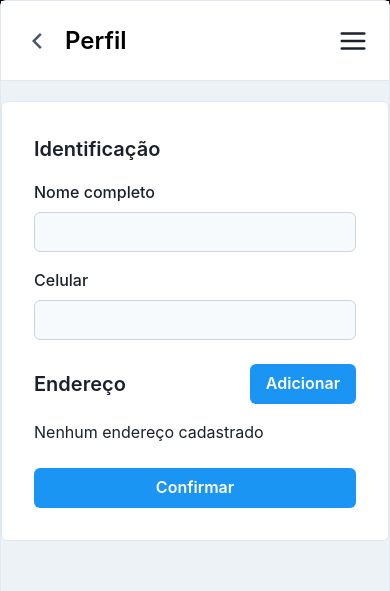
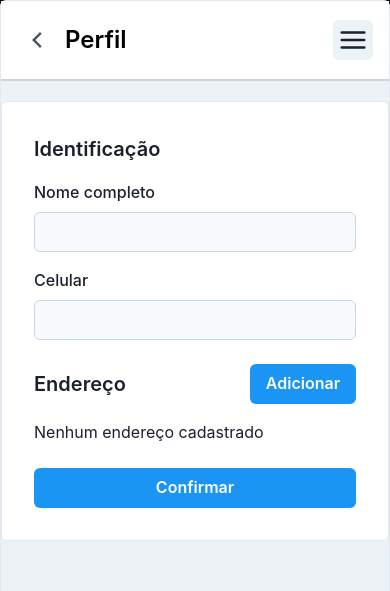
Before and after one commit to dashartt/food-dashing-app-frontend, a Next.js app: page /identification in a window 390 px wide. Shown: the top 591 px of the page. Built offline with nearby package versions, Linux system fonts and the light colour scheme.

Commit message:
refactor: :recycle: refactoring layout with sidebar menu

```diff
--- a/src/app/(client)/layout.tsx
+++ b/src/app/(client)/layout.tsx
@@ -3,7 +3,7 @@ import "../../styles/global.css";
 import type { PropsWithChildren } from "react";
 
 import Container from "@/components/helper/Container";
-import Menu from "@/components/menu/client/Menu";
+import LayoutSidebarMenu from "@/components/layouts/LayoutSidebarMenu";
 import ProviderAIO from "@/components/providers/ProviderAIO";
 
 export default function RootLayout({ children }: PropsWithChildren) {
@@ -13,7 +13,7 @@ export default function RootLayout({ children }: PropsWithChildren) {
       <body id="__next">
         <ProviderAIO>
           <Container className="bg-black">
-            <Menu>{children}</Menu>
+            <LayoutSidebarMenu>{children}</LayoutSidebarMenu>
           </Container>
         </ProviderAIO>
       </body>
--- /dev/null
+++ b/src/components/layouts/LayoutSidebarMenu.tsx
@@ -0,0 +1,183 @@
+"use client";
+
+import type { BoxProps, DrawerProps, FlexProps } from "@chakra-ui/react";
+import {
+  Box,
+  CloseButton,
+  Drawer,
+  DrawerContent,
+  Flex,
+  Icon,
+  IconButton,
+  Link,
+  Text,
+  useDisclosure,
+} from "@chakra-ui/react";
+import type { ReactNode, ReactText } from "react";
+import React from "react";
+import type { IconType } from "react-icons";
+import { BsCart3 } from "react-icons/bs";
+import { FiMenu } from "react-icons/fi";
+import { GoBook } from "react-icons/go";
+import { MdManageAccounts } from "react-icons/md";
+import { RiFileList3Line } from "react-icons/ri";
+
+import PizzariaInfo from "@/components/blocks/pizzaria-info/PizzariaInfo";
+import PageTitleHeader from "@/components/header/PageTitleHeader";
+import Container from "@/components/helper/Container";
+
+// --- NavItem ---------------------------------------------------------------->
+
+interface NavItemProps extends FlexProps {
+  icon: IconType;
+  path: string;
+  children: ReactText;
+}
+function NavItem({ icon, path, children, ...rest }: NavItemProps) {
+  return (
+    <Link href={path} className="focus:shadow-none no-underline">
+      <Flex
+        role="group"
+        className="cursor-pointer rounded-md mx-4 p-4 items-center hover:bg-gray-800 hover:text-white"
+        {...rest}
+      >
+        {icon && <Icon className="mr-4 text-2xl" as={icon} />}
+        <Text className="text-xl">{children}</Text>
+      </Flex>
+    </Link>
+  );
+}
+
+// -- MobileNav ----------------------------------------------------------------->
+
+interface MobileProps extends FlexProps {
+  onOpen: () => void;
+}
+function MobileNav({ onOpen, ...rest }: MobileProps) {
+  return (
+    <Flex
+      className="space-x-4 sticky top-0 z-10 px-4 sm:px-20, md:px-40 justify-between border-b-2 bg-white items-center border-gray-400 h-20"
+      {...rest}
+    >
+      <PageTitleHeader />
+      <IconButton
+        onClick={onOpen}
+        aria-label="Abrir menu"
+        icon={<FiMenu className="text-3xl" />}
+      />
+    </Flex>
+  );
+}
+
+// -- LinkItem ----------------------------------------------------------------->
+interface LinkItemProps {
+  path: string;
+  name: string;
+  icon: IconType;
+}
+const LinkItems: Array<LinkItemProps> = [
+  {
+    name: "Cardápio",
+    path: "/",
+    icon: GoBook,
+  },
+  {
+    path: "/cart",
+    name: "Carrinho",
+    icon: BsCart3,
+  },
+  {
+    path: "/history",
+    name: "Pedidos",
+    icon: RiFileList3Line,
+  },
+  {
+    path: "/identification",
+    name: "Conta",
+    icon: MdManageAccounts,
+  },
+];
+
+// -- SidebarContent ----------------------------------------------------------------->
+interface SidebarContentProps extends BoxProps {
+  onClose: () => void;
+}
+
+function SidebarContent({ onClose, ...rest }: SidebarContentProps) {
+  return (
+    <Box
+      className="h-full fixed w-full md:w-72 border-r-2 border-gray-200 bg-white"
+      {...rest}
+    >
+      <Flex className="border-b-2 border-gray-300 px-4 mb-4 h-20 justify-between items-center">
+        <PizzariaInfo />
+        <CloseButton display={{ base: "flex", md: "none" }} onClick={onClose} />
+      </Flex>
+
+      {LinkItems.map(({ icon, name, path }) => (
+        <NavItem key={name} icon={icon} path={path}>
+          {name}
+        </NavItem>
+      ))}
+    </Box>
+  );
+}
+
+// -- ContentBesideSidebar----------------------------------------------------------------
+
+function ContentBesideSidebar({ children }: { children: ReactNode }) {
+  return (
+    <Box ml={{ base: 0, lg: 72 }} className="bg-gray-200 min-h-screen ">
+      <PageTitleHeader isDefault isResponsive />
+      <Box className="pt-5 md:pt-10">
+        <Container
+          canFit
+          className="mx-auto rounded-md border border-gray-300 bg-white p-4 lg:mx-10"
+        >
+          {children}
+        </Container>
+      </Box>
+    </Box>
+  );
+}
+// ----Sidebar--------------------------------------------------------------
+interface SidebarProps extends DrawerProps {}
+function Sidebar({ isOpen, onClose, children }: SidebarProps) {
+  return (
+    <Drawer
+      autoFocus={false}
+      isOpen={isOpen}
+      placement="right"
+      onClose={onClose}
+      returnFocusOnClose={false}
+      onOverlayClick={onClose}
+      size={{ base: "full", sm: "xs" }}
+    >
+      <DrawerContent>{children}</DrawerContent>
+    </Drawer>
+  );
+}
+
+export default function LayoutSidebarMenu({
+  children,
+}: {
+  children: ReactNode;
+}) {
+  const { isOpen, onOpen, onClose } = useDisclosure();
+  return (
+    <Box className="mx-auto max-w-7xl border bg-white border-gray-300 rounded-md min-h-screen">
+      <MobileNav display={{ base: "flex", lg: "none" }} onOpen={onOpen} />
+
+      <SidebarContent
+        onClose={() => onClose}
+        display={{ base: "none", lg: "block" }}
+      />
+
+      <Sidebar isOpen={isOpen} onClose={onClose}>
+        <SidebarContent onClose={onClose} />
+      </Sidebar>
+
+      <ContentBesideSidebar>{children}</ContentBesideSidebar>
+    </Box>
+  );
+}
--- a/src/components/menu/client/Menu.tsx
+++ /dev/null
@@ -1,196 +0,0 @@
-"use client";
-
-import type { BoxProps, FlexProps } from "@chakra-ui/react";
-import {
-  Box,
-  CloseButton,
-  Drawer,
-  DrawerContent,
-  Flex,
-  Icon,
-  IconButton,
-  Link,
-  Text,
-  useColorModeValue,
-  useDisclosure,
-} from "@chakra-ui/react";
-import type { ReactNode, ReactText } from "react";
-import React from "react";
-import type { IconType } from "react-icons";
-import { BsCart3 } from "react-icons/bs";
-import { FiMenu } from "react-icons/fi";
-import { GoBook } from "react-icons/go";
-import { MdManageAccounts } from "react-icons/md";
-import { RiFileList3Line } from "react-icons/ri";
-
-import PizzariaInfo from "@/components/blocks/pizzaria-info/PizzariaInfo";
-import PageTitleHeader from "@/components/header/PageTitleHeader";
-import Container from "@/components/helper/Container";
-
-interface NavItemProps extends FlexProps {
-  icon: IconType;
-  path: string;
-  children: ReactText;
-}
-const NavItem = ({ icon, path, children, ...rest }: NavItemProps) => {
-  return (
-    <Link
-      href={path}
-      style={{ textDecoration: "none" }}
-      _focus={{ boxShadow: "none" }}
-    >
-      <Flex
-        role="group"
-        className="cursor-pointer rounded-md mx-4 p-4 items-center"
-        _hover={{
-          bg: "gray.500",
-          color: "white",
-        }}
-        {...rest}
-      >
-        {icon && (
-          <Icon
-            className="mr-4 text-2xl"
-            as={icon}
-            _groupHover={{
-              color: "white",
-            }}
-          />
-        )}
-        <Text className="text-xl">{children}</Text>
-      </Flex>
-    </Link>
-  );
-};
-
-interface MobileProps extends FlexProps {
-  onOpen: () => void;
-}
-const MobileNav = ({ onOpen, ...rest }: MobileProps) => {
-  return (
-    <Flex
-      height="20"
-      alignItems="center"
-      bg={useColorModeValue("white", "gray.900")}
-      borderBottomWidth="1px"
-      borderBottomColor={useColorModeValue("gray.200", "gray.700")}
-      justifyContent="space-between"
-      className="space-x-4 sticky top-0 z-10 px-4 sm:px-20, md:px-40"
-      {...rest}
-    >
-      <PageTitleHeader />
-      <IconButton
-        variant=""
-        onClick={onOpen}
-        aria-label="open menu"
-        icon={<FiMenu className="text-3xl" />}
-      />
-    </Flex>
-  );
-};
-
-interface LinkItemProps {
-  path: string;
-  name: string;
-  icon: IconType;
-}
-
-const LinkItems: Array<LinkItemProps> = [
-  {
-    name: "Cardápio",
-    path: "/",
-    icon: GoBook,
-  },
-  {
-    path: "/cart",
-    name: "Carrinho",
-    icon: BsCart3,
-  },
-  {
-    path: "/history",
-    name: "Pedidos",
-    icon: RiFileList3Line,
-  },
-  {
-    path: "/identification",
-    name: "Conta",
-    icon: MdManageAccounts,
-  },
-];
-
-interface SidebarProps extends BoxProps {
-  onClose: () => void;
-}
-
-const SidebarContent = ({ onClose, ...rest }: SidebarProps) => {
-  return (
-    <Box
-      bg={useColorModeValue("white", "gray.900")}
-      borderRight="1px"
-      borderRightColor={useColorModeValue("gray.200", "gray.700")}
-      w={{ base: "full", md: "72" }}
-      pos="fixed"
-      h="full"
-      {...rest}
-    >
-      <Flex
-        h="20"
-        alignItems="center"
-        justifyContent="space-between"
-        className="border-b-2 border-gray-300 px-4 mb-4"
-      >
-        <PizzariaInfo />
-        <CloseButton display={{ base: "flex", md: "none" }} onClick={onClose} />
-      </Flex>
-
-      {LinkItems.map(({ icon, name, path }) => (
-        <NavItem key={name} icon={icon} path={path}>
-          {name}
-        </NavItem>
-      ))}
-    </Box>
-  );
-};
-
-// ------------------------------------------------------------------
-
-export default function SimpleSidebar({ children }: { children: ReactNode }) {
-  const { isOpen, onOpen, onClose } = useDisclosure();
-  return (
-    <Box
-      bg={useColorModeValue("gray.100", "gray.900")}
-      className="mx-auto max-w-7xl border bg-white border-gray-300 rounded-md min-h-screen"
-    >
-      <SidebarContent
-        onClose={() => onClose}
-        display={{ base: "none", lg: "block" }}
-      />
-      <Drawer
-        autoFocus={false}
-        isOpen={isOpen}
-        placement="right"
-        onClose={onClose}
-        returnFocusOnClose={false}
-        onOverlayClick={onClose}
-        size={{ base: "full", sm: "xs" }}
-      >
-        <DrawerContent>
-          <SidebarContent onClose={onClose} />
-        </DrawerContent>
-      </Drawer>
-      {/* mobilenav */}
-      <MobileNav display={{ base: "flex", lg: "none" }} onOpen={onOpen} />
-      <Box ml={{ base: 0, lg: 72 }} className="bg-gray-200 min-h-screen ">
-        <PageTitleHeader isDefault isResponsive />
-        <Box className="pt-5 md:pt-10">
-          <Container
-            canFit
-            className="mx-auto rounded-md border border-gray-300 bg-white p-4 lg:mx-10"
-          >
-            {children}
-          </Container>
-        </Box>
-      </Box>
-    </Box>
-  );
-}
```
